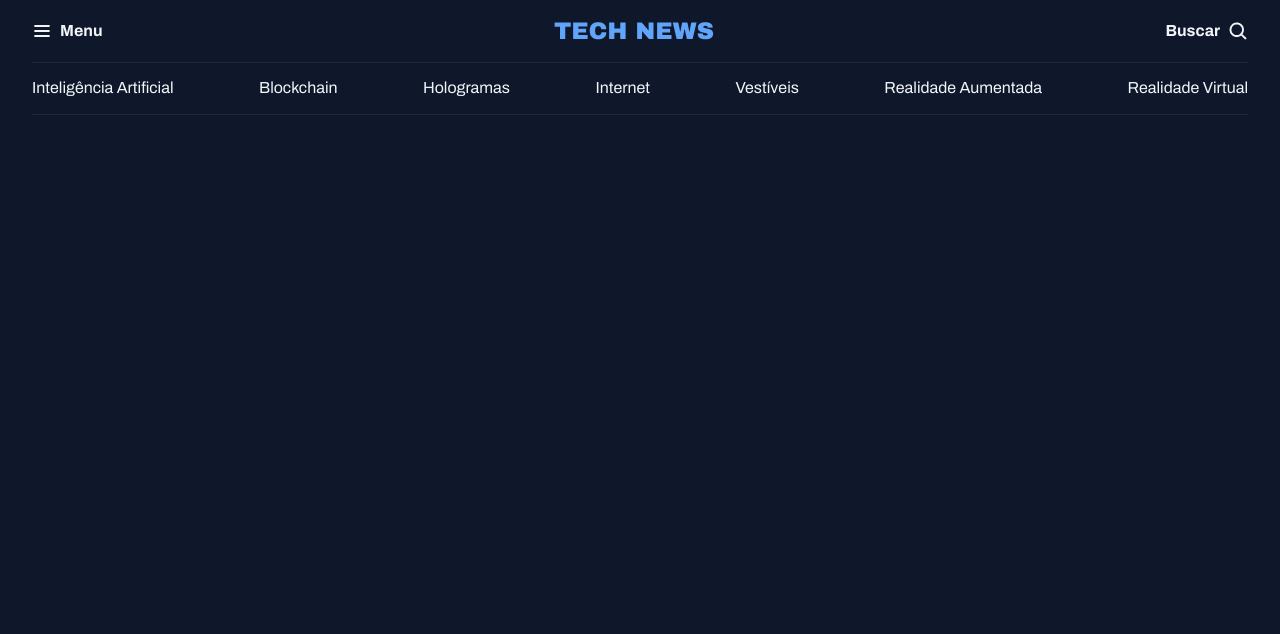
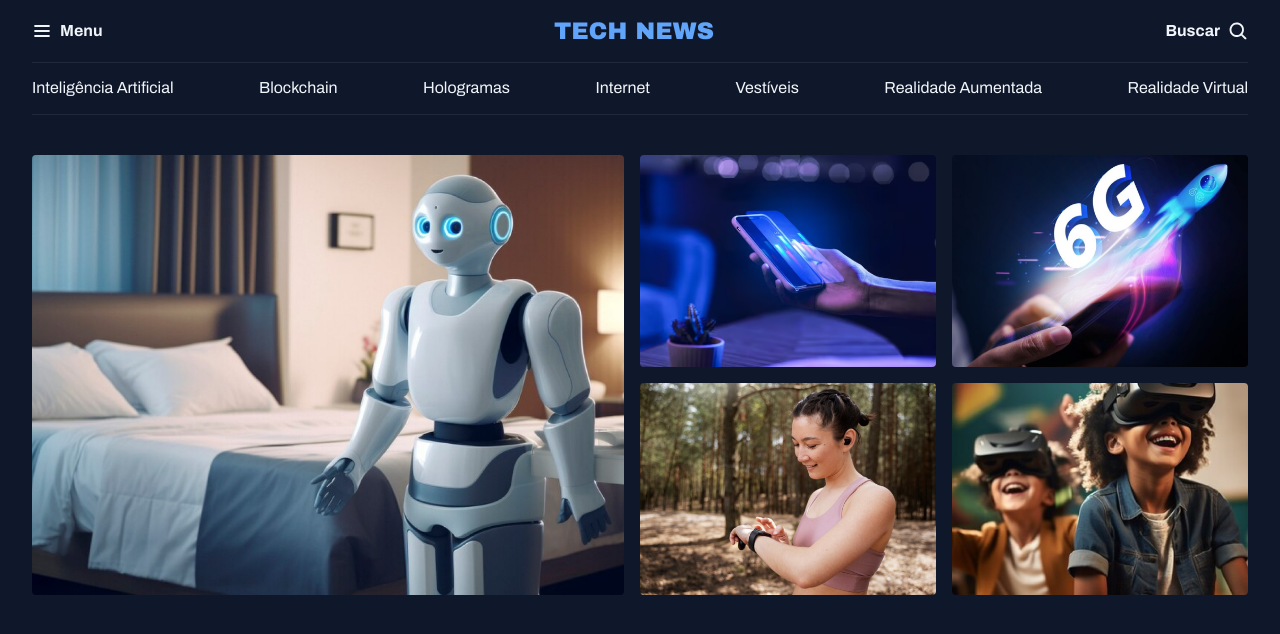
Before and after one commit to LucielRobertooo/Not-cias, a plain HTML site: page index.html in a window 1280 px wide. Drawn offline with Linux system fonts and the light colour scheme; a web font is replaced by a local one.

Commit message:
estruturando a section featured

```diff
--- a/index.html
+++ b/index.html
@@ -38,5 +38,26 @@
     <a href="#">Realidade  Virtual</a>
   </nav>
 </header>
+<main class="grid conteiner">
+<section id="featured" class="grid grid-flow-col gap-16">
+  <div>
+    <img src="assets/img/Image 01.png" alt="">
+  </div>
+  <div class="grid grid-cols-2 gap-16">
+    <div>
+      <img src="assets/img/Image 02.png" alt="">
+    </div>
+    <div>
+      <img src="assets/img/Image 03.png" alt="">
+    </div>
+    <div>
+      <img src="assets/img/Image 04.png" alt="">
+    </div>
+    <div>
+      <img src="assets/img/Image 05.png" alt="">
+    </div>
+  </div>
+</section>
+</main>
 </body>
 </html>
--- a/style/global.css
+++ b/style/global.css
@@ -41,16 +41,18 @@ h1, h2, h3{
   font: inherit;
 }
 
+img{
+  max-width: 100%;
+
+}
+
 .conteiner{
   max-width: 1280px;
   padding-inline: 32px;
   margin-inline: auto;
 }
-/*utility-first*/
-.grid{
-  display: grid;
+
+main{
+  margin-top: 40px;
+
 }
-
-.grid-flow-col{
-  grid-auto-flow: column;
-}
--- /dev/null
+++ b/style/section.css
@@ -0,0 +1,7 @@
+#featured{
+  img{
+    height: 100%;
+    object-fit: cover;
+  border-radius: 4px;
+}
+}
--- a/style/style.css
+++ b/style/style.css
@@ -1,2 +1,4 @@
 @import url(global.css);
+@import url(utility.css);
 @import url(header.css);
+@import url(section.css);
--- /dev/null
+++ b/style/utility.css
@@ -0,0 +1,15 @@
+/*utility-first*/
+.grid{
+  display: grid;
+}
+
+.grid-flow-col{
+  grid-auto-flow: column;
+}
+.grid-cols-2{
+  grid-template-columns: 1fr 1fr;
+}
+
+.gap-16{
+  gap: 16px;
+}
```
